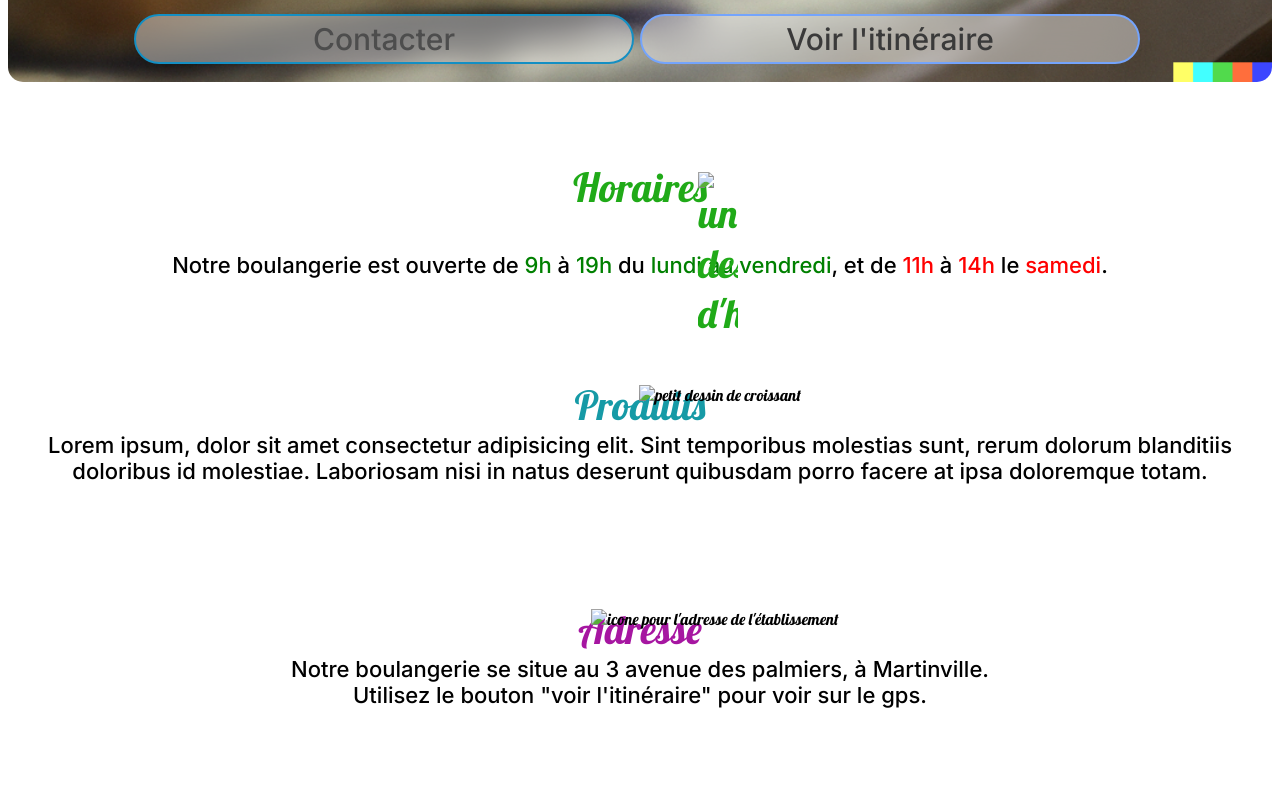
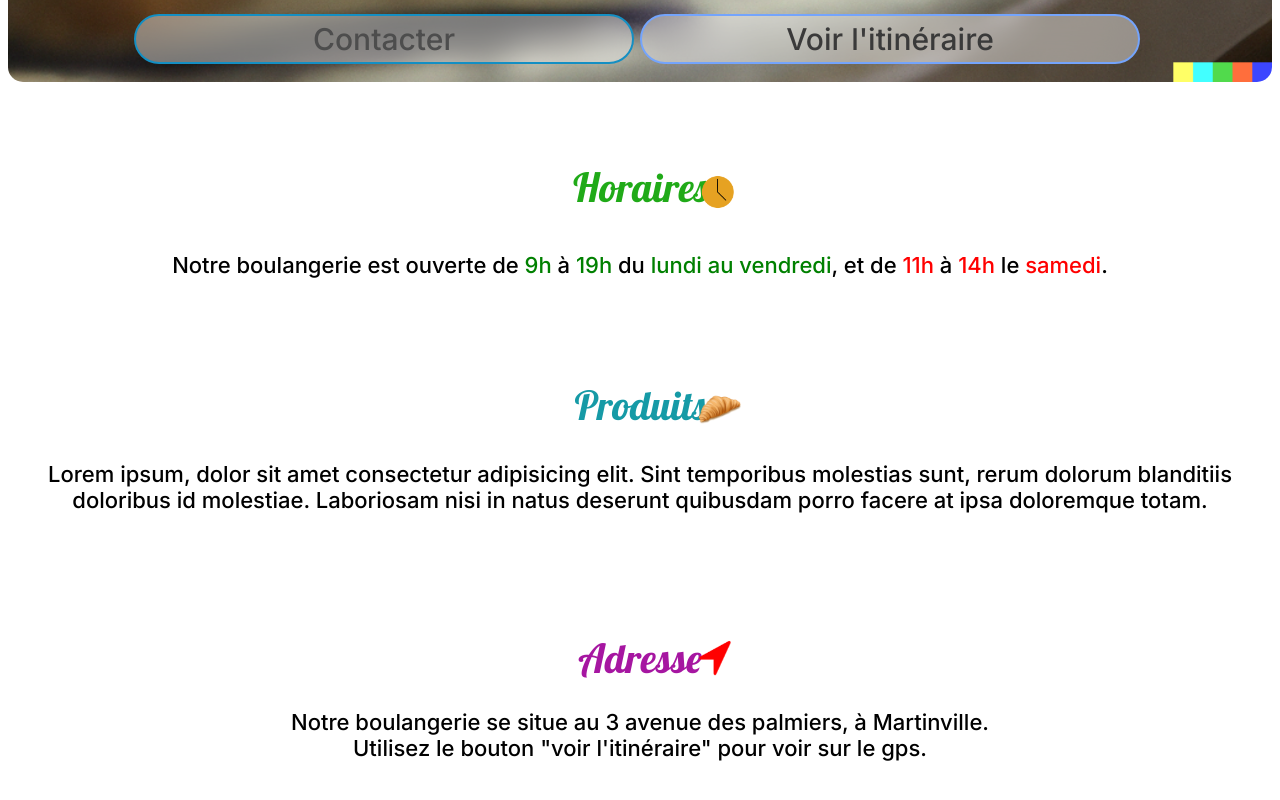
Before and after one commit to anthonyboudes/anthonyboudes, a plain HTML site: page index.html in a window 1280 px wide. Shown: the part 710-1510 px from the top of the page. Drawn offline with Linux system fonts and the light colour scheme; files whose address does not match are found by name.

Commit message:
Update index.html

```diff
--- a/index.html
+++ b/index.html
@@ -23,12 +23,12 @@
 <section class="contentdeux">
     <br><br>
 
-   <center><p class="titlehoraire"><img src="images/clock.png" class="clock" alt="un dessin d'horloge">Horaires</p></center>
+   <center><p class="titlehoraire"><img src="clock.png" class="clock" alt="un dessin d'horloge">Horaires</p></center>
   <center> <p class="texthoraire">Notre boulangerie est ouverte de <span class="vert">9h</span> à <span class="vert">19h</span> du <span class="vert">lundi au vendredi</span>, et de <span class="rouge">11h</span> à <span class="rouge">14h</span> le <span class="rouge">samedi</span>.</p></center>
   <br><br>
-  <center><p class="titleproduits">Produits</p><img src="images/croissant.png" class="croissant" alt="petit dessin de croissant"></center>
+  <center><p class="titleproduits">Produits</p><img src="croissant.png" class="croissant" alt="petit dessin de croissant"></center>
  <center> <p class="textproduits">Lorem ipsum, dolor sit amet consectetur adipisicing elit. Sint temporibus molestias sunt, rerum dolorum blanditiis doloribus id molestiae. Laboriosam nisi in natus deserunt quibusdam porro facere at ipsa doloremque totam.</p></center>
- <center><p class="titleadresse">Adresse</p><img src="images/adresse.png" class="adresse" alt="icone pour l'adresse de l'établissement"></center>
+ <center><p class="titleadresse">Adresse</p><img src="adresse.png" class="adresse" alt="icone pour l'adresse de l'établissement"></center>
  <center> <p class="textproduits">Notre boulangerie se situe au 3 avenue des palmiers, à Martinville. <br>Utilisez le bouton "voir l'itinéraire" pour voir sur le gps.</p></center>
 </section>
 </body>
```
